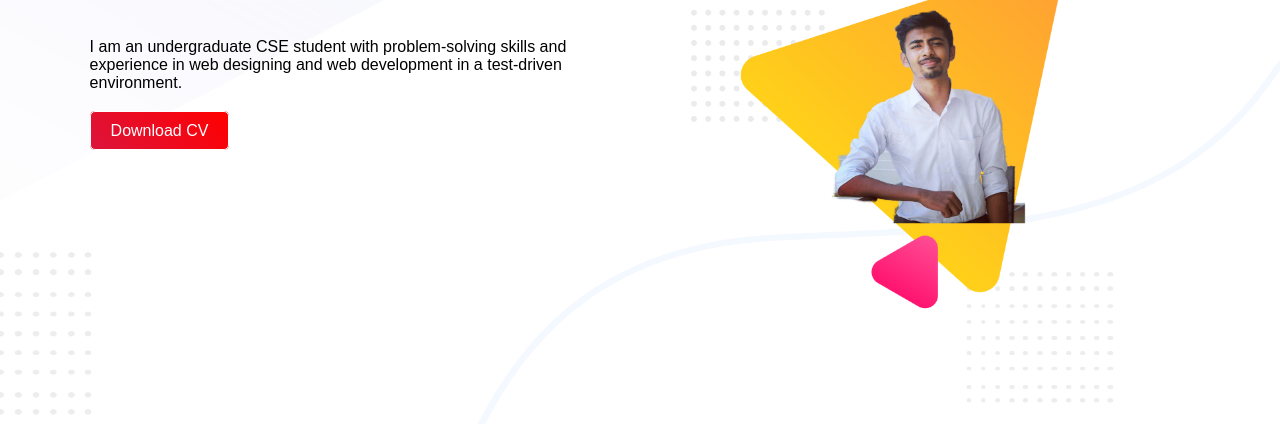
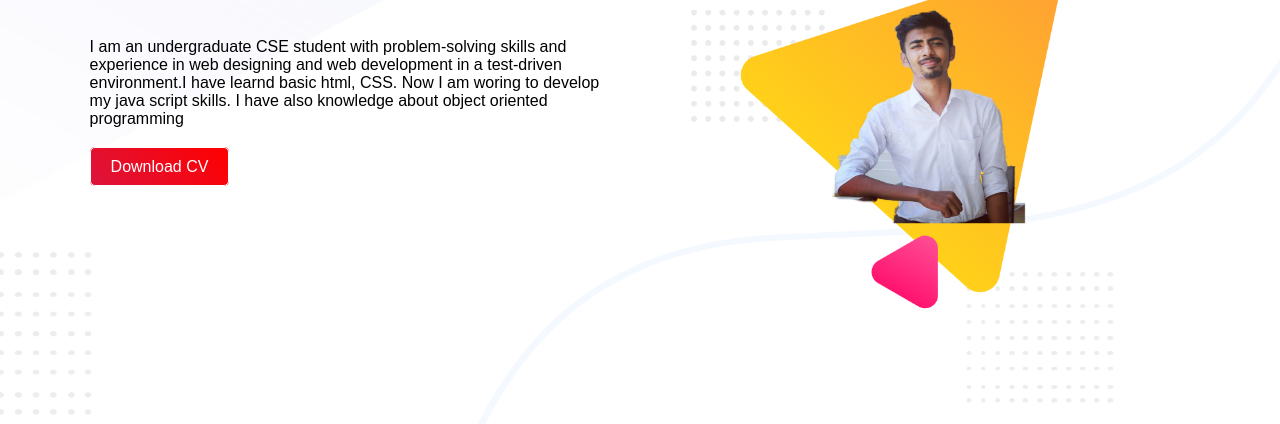
Before and after one commit to sakib789/Assignment1, a plain HTML site: page index.html in a window 1280 px wide. Shown: the part 376-800 px from the top of the page. Drawn offline with Linux system fonts and the light colour scheme.

Commit message:
Final Work

```diff
--- a/index.html
+++ b/index.html
@@ -31,7 +31,7 @@
         <div class="intro">
             <h3>Hello I'm</h3>
             <h1 class="colour-highlight"> Md. Nazmur Sakib</h1>
-            <p> I am an undergraduate CSE student  with problem-solving skills and experience in web designing and web development in a test-driven environment.</p>
+            <p> I am an undergraduate CSE student  with problem-solving skills and experience in web designing and web development in a test-driven environment.I have learnd basic html, CSS. Now I am woring to develop my java script skills. I have also knowledge about object oriented programming</p>
             <a class="click-botton" target="_blank" href="https://www.canva.com/design/DAESe5SP9TU/YlOaLfr7fbdQkSFv-1kmhg/view?utm_content=DAESe5SP9TU&utm_campaign=designshare&utm_medium=link&utm_source=publishsharelink">Download CV</a>
         </div >
         <div class="intro">
```
